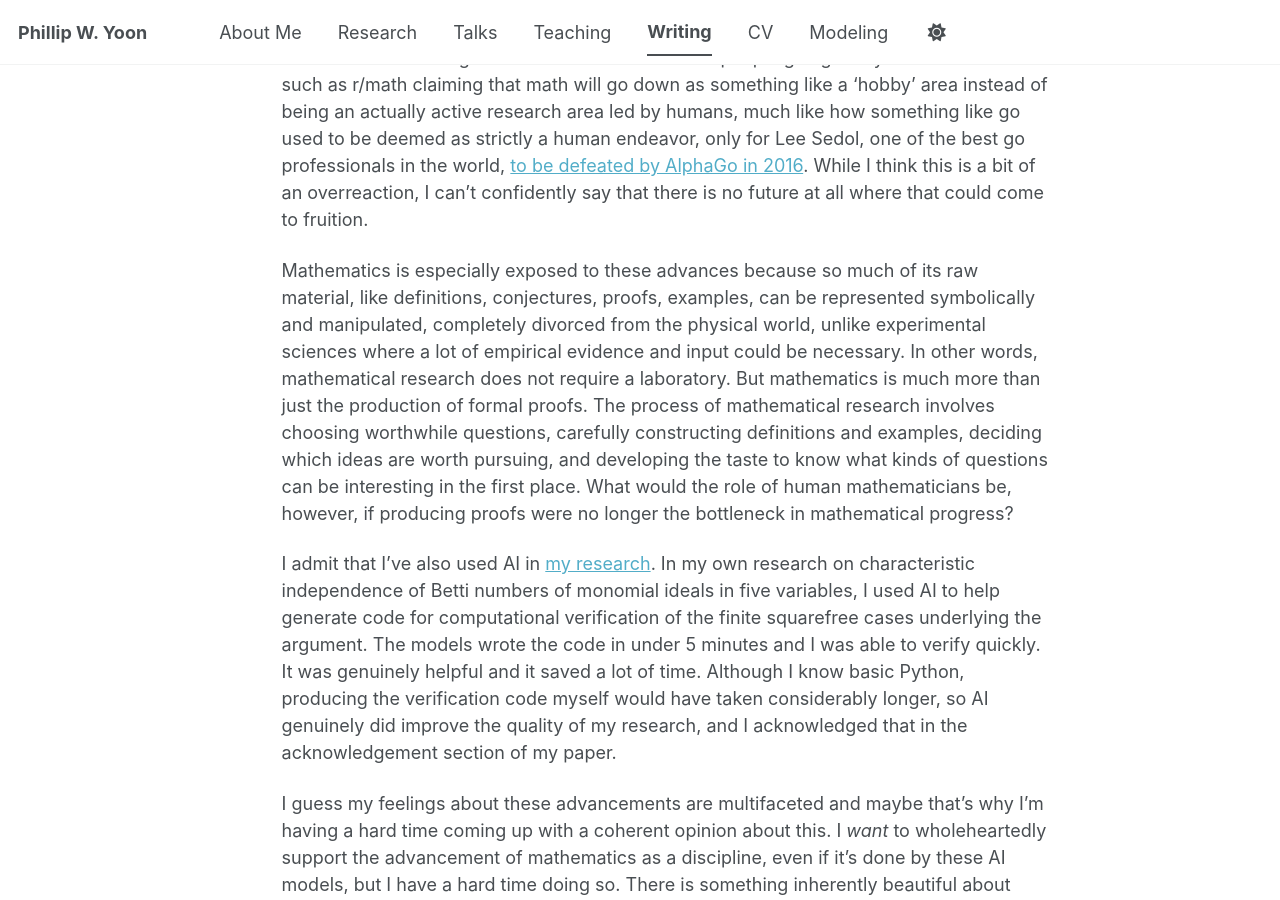
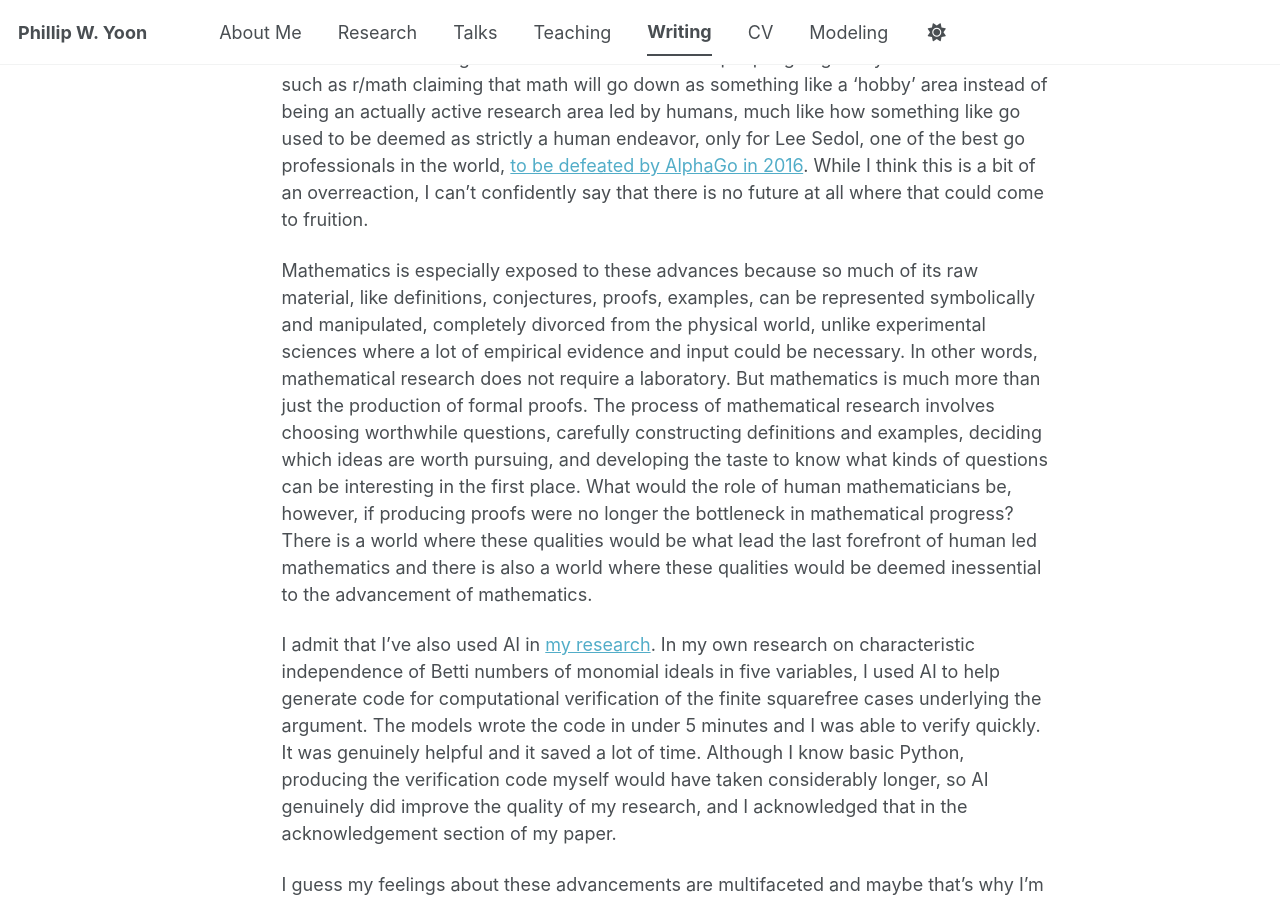
Before and after one commit to pwyoon/pwyoon.github.io, a Jekyll site: the page built from _posts/2026-09-09-reflections-02.md, in a window 1280 px wide and 900 px high, scrolled down 1694 px. Built offline with Jekyll 4.4.1, drawn with Linux system fonts in a browser that asks for light colours; comment, search, counter and statistics services are not loaded; a style sheet for code colours, icons or effects is not loaded.

Commit message:
Update 2026-09-09-reflections-02.md

```diff
--- a/_posts/2026-09-09-reflections-02.md
+++ b/_posts/2026-09-09-reflections-02.md
@@ -26,7 +26,7 @@ My friend messaged me “RIP math” after sending me the news about OpenAI’s
 
 There is another aspect to this too, of course. Part of the unease comes from realizing that there may soon be important intellectual tasks at which machines outperform even the smartest or strongest humans. I’ve read a lot of people going crazy on subreddits such as r/math claiming that math will go down as something like a ‘hobby’ area instead of being an actually active research area led by humans, much like how something like go used to be deemed as strictly a human endeavor, only for Lee Sedol, one of the best go professionals in the world, [to be defeated by AlphaGo in 2016](https://en.wikipedia.org/wiki/AlphaGo_versus_Lee_Sedol). While I think this is a bit of an overreaction, I can’t confidently say that there is no future at all where that could come to fruition.
 
-Mathematics is especially exposed to these advances because so much of its raw material, like definitions, conjectures, proofs, examples, can be represented symbolically and manipulated, completely divorced from the physical world, unlike experimental sciences where a lot of empirical evidence and input could be necessary. In other words, mathematical research does not require a laboratory. But mathematics is much more than just the production of formal proofs. The process of mathematical research involves choosing worthwhile questions, carefully constructing definitions and examples, deciding which ideas are worth pursuing, and developing the taste to know what kinds of questions can be interesting in the first place. What would the role of human mathematicians be, however, if producing proofs were no longer the bottleneck in mathematical progress?
+Mathematics is especially exposed to these advances because so much of its raw material, like definitions, conjectures, proofs, examples, can be represented symbolically and manipulated, completely divorced from the physical world, unlike experimental sciences where a lot of empirical evidence and input could be necessary. In other words, mathematical research does not require a laboratory. But mathematics is much more than just the production of formal proofs. The process of mathematical research involves choosing worthwhile questions, carefully constructing definitions and examples, deciding which ideas are worth pursuing, and developing the taste to know what kinds of questions can be interesting in the first place. What would the role of human mathematicians be, however, if producing proofs were no longer the bottleneck in mathematical progress? There is a world where these qualities would be what lead the last forefront of human led mathematics and there is also a world where these qualities would be deemed inessential to the advancement of mathematics.
 
 I admit that I’ve also used AI in [my research](https://arxiv.org/abs/2607.10639). In my own research on characteristic independence of Betti numbers of monomial ideals in five variables, I used AI to help generate code for computational verification of the finite squarefree cases underlying the argument. The models wrote the code in under 5 minutes and I was able to verify quickly. It was genuinely helpful and it saved a lot of time. Although I know basic Python, producing the verification code myself would have taken considerably longer, so AI genuinely did improve the quality of my research, and I acknowledged that in the acknowledgement section of my paper.
 
```
